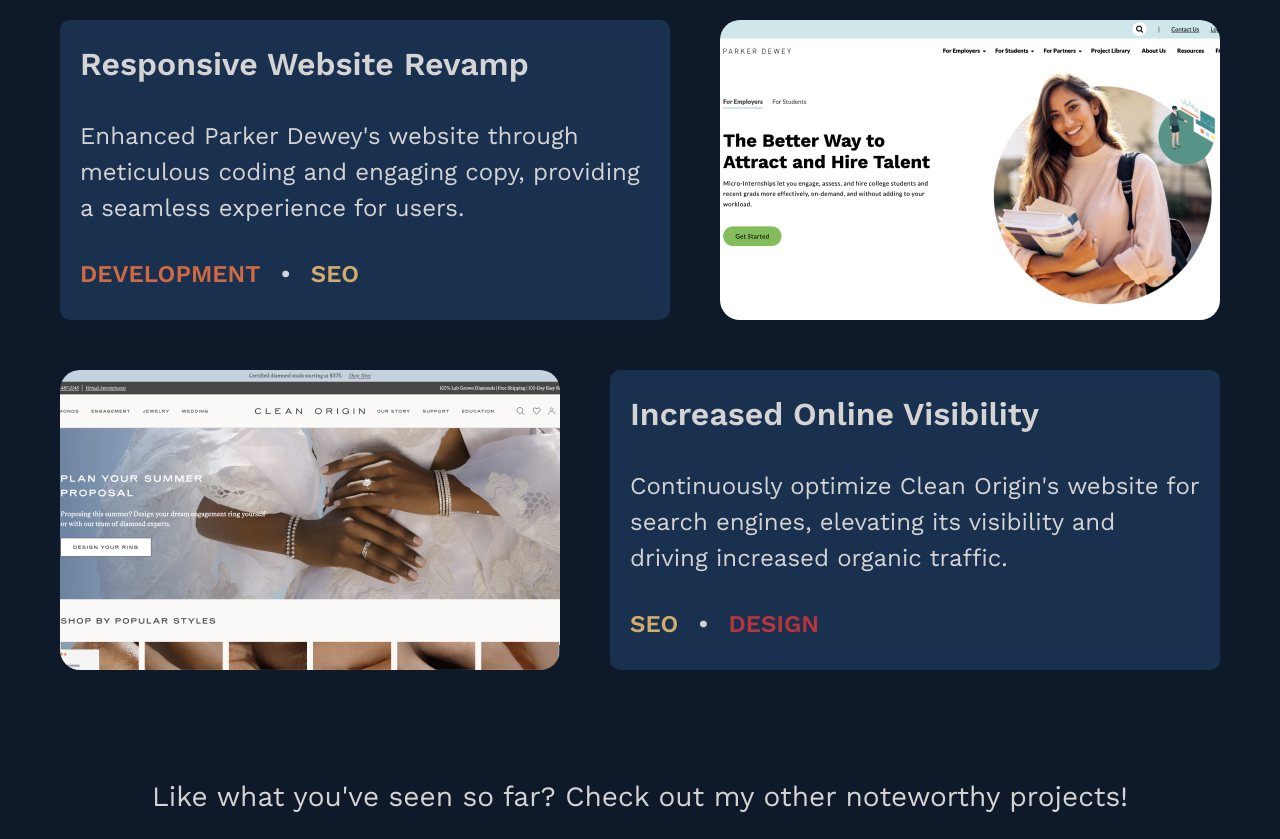
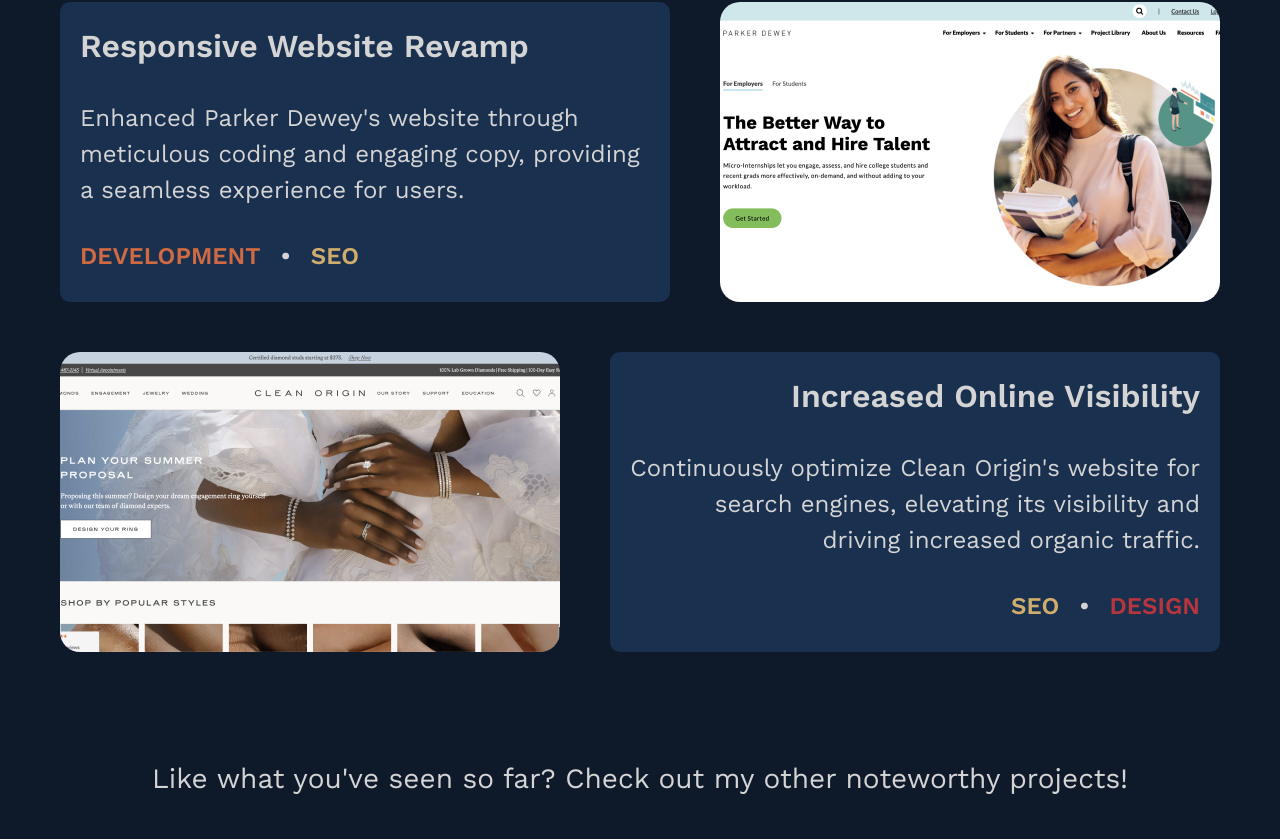
Before and after one commit to Count-MonteCristo/portfolio, a React (Create React App) app: page / in a window 1280 px wide. Shown: the part 1927-2766 px from the top of the page. Built offline with nearby package versions, Linux system fonts and the light colour scheme; the HTML template or start-up script is replaced by a standard one.

Commit message:
Minor CSS update

```diff
--- a/src/components/css/services.css
+++ b/src/components/css/services.css
@@ -34,6 +34,7 @@
 .services-section-content-heading {
   font-size: 32px;
   font-weight: 700;
+  margin-bottom: -10px;
 }
 
 .services-section-content-text {
--- a/src/components/css/work.css
+++ b/src/components/css/work.css
@@ -43,11 +43,19 @@
   font-weight: 700;
 }
 
+.work-section-content-2-card-title {
+  text-align: right;
+}
+
 .work-section-content-1-card-description,
 .work-section-content-2-card-description {
   color: #d4d4d4;
   font-size: 24px;
   font-weight: 400;
+}
+
+.work-section-content-2-card-description {
+  text-align: right;
 }
 
 .work-section-content-1-card-tags,
@@ -57,6 +65,11 @@
   font-weight: 700;
   display: flex;
   gap: 20px;
+}
+
+.work-section-content-2-card-tags {
+  display: flex;
+  justify-content: flex-end;
 }
 
 .design-tag {
```
